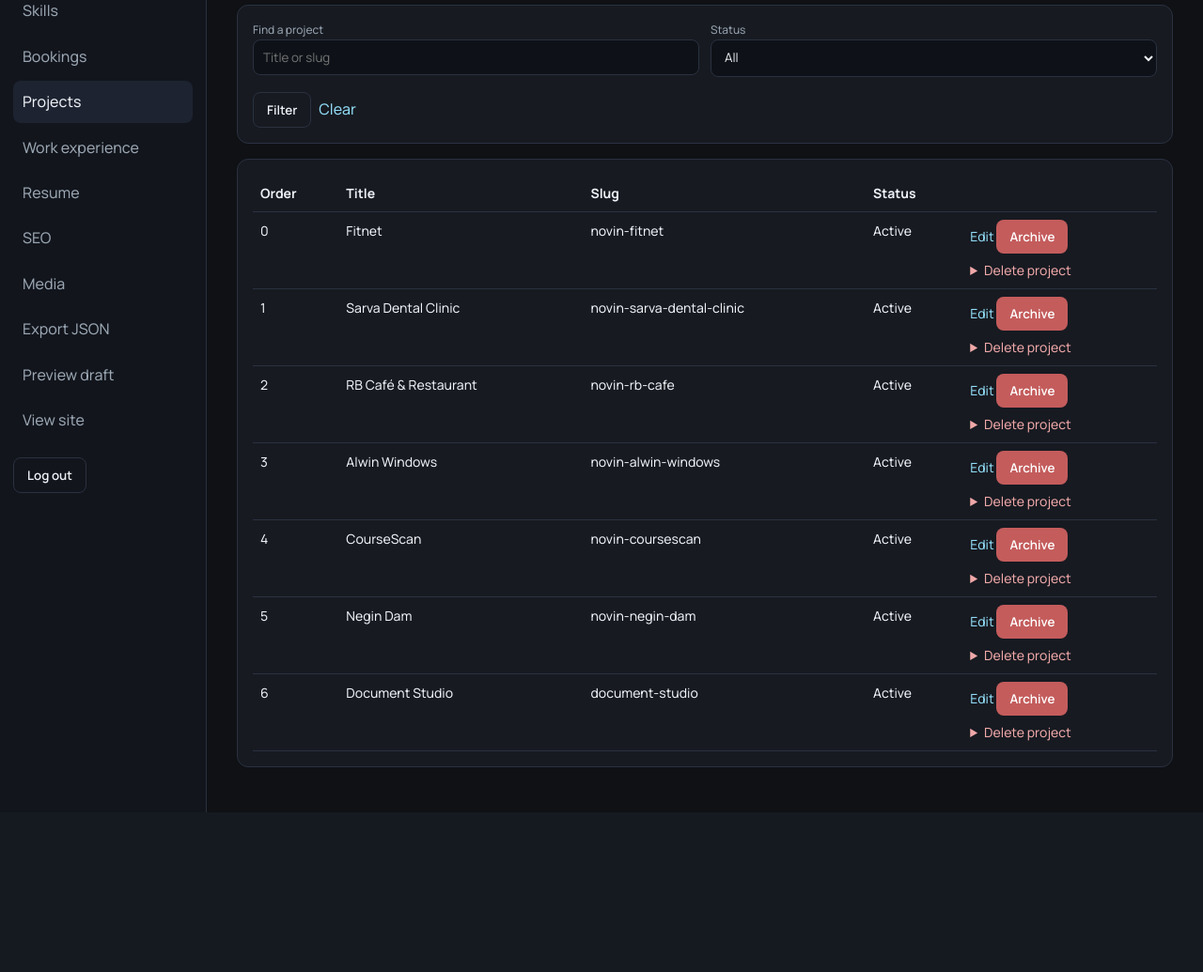
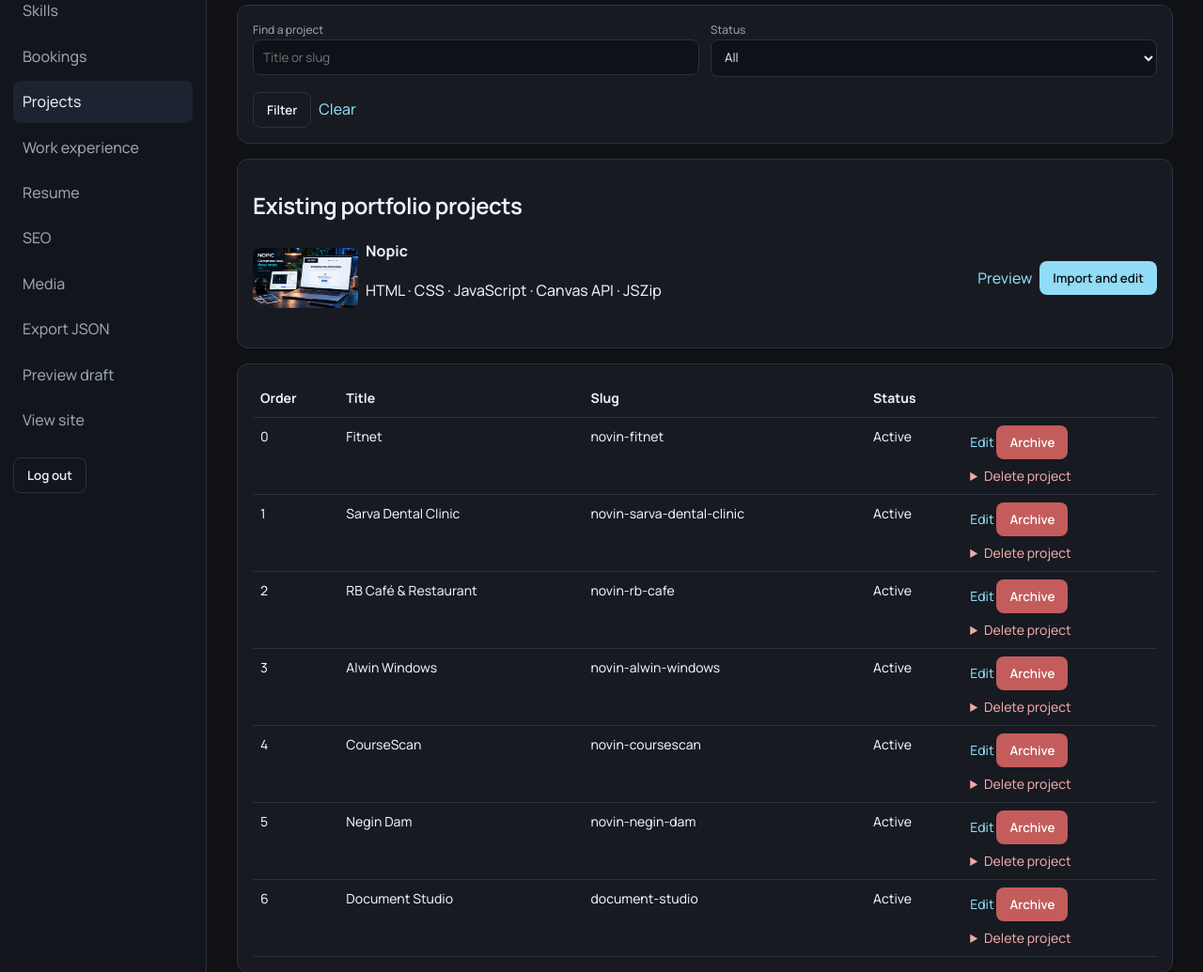
Before and after one commit to Amir-dev00/Portfolio, a Laravel app: page /admin/projects in a window 1280 px wide. Shown: the part 216-1251 px from the top of the page at 94% size. Before the commit the page ends 1081 px from the top, so only its background shows below. Run offline with Laravel 12, Linux system fonts and the light colour scheme; the visitor is signed in with stand-in values (Sample User, id 1); data comes from the database, SQL or seed files in the repository.

Commit message:
Show bundled projects in admin and support individual import and edit

```diff
--- a/cms/app/Http/Controllers/Admin/ProjectController.php
+++ b/cms/app/Http/Controllers/Admin/ProjectController.php
@@ -42,14 +42,26 @@ class ProjectController extends Controller
         return view('admin.projects.index', [
             'projects' => $projects->get(),
             'orderableProjects' => Project::query()->active()->orderBy('sort_order')->orderBy('id')->get(['id', 'title']),
+            'bundledProjects' => collect($content->bundledProjects())->keyBy('slug'),
             'unmanaged' => array_diff(array_column($content->bundledProjects(), 'slug'), Project::query()->pluck('slug')->all(),
                 SiteSetting::query()->where('key', 'like', SiteSetting::PROJECT_PREFIX.'%')->get()->pluck('value.bundled_slug')->filter()->all()),
         ]);
     }
 
-    public function import(BundledProjectImporter $importer): RedirectResponse
+    public function import(Request $request, BundledProjectImporter $importer, PortfolioContent $content): RedirectResponse
     {
-        $importer->import();
+        $data = $request->validate([
+            'slug' => ['nullable', 'string', Rule::in(array_column($content->bundledProjects(), 'slug'))],
+        ]);
+        $slug = $data['slug'] ?? null;
+        $importer->import($slug);
+
+        if ($slug !== null) {
+            $project = Project::query()->where('slug', $slug)->firstOrFail();
+
+            return redirect()->route('admin.projects.edit', $project)
+                ->with('status', __('Bundled projects are ready to edit. Publish when ready.'));
+        }
 
         return back()->with('status', __('Bundled projects are ready to edit. Publish when ready.'));
     }
--- a/cms/app/Services/BundledProjectImporter.php
+++ b/cms/app/Services/BundledProjectImporter.php
@@ -10,15 +10,15 @@ class BundledProjectImporter
 {
     public function __construct(private PortfolioContent $content) {}
 
-    public function import(): void
+    public function import(?string $slug = null): void
     {
-        DB::transaction(function () {
+        DB::transaction(function () use ($slug) {
             $order = (int) Project::query()->max('sort_order');
 
             $managed = SiteSetting::query()->where('key', 'like', SiteSetting::PROJECT_PREFIX.'%')
                 ->get()->pluck('value.bundled_slug')->filter()->all();
             foreach ($this->content->bundledProjects() as $entry) {
-                if (in_array($entry['slug'], $managed, true)) {
+                if (($slug !== null && $entry['slug'] !== $slug) || in_array($entry['slug'], $managed, true)) {
                     continue;
                 }
                 $project = Project::query()->firstOrCreate(
--- a/cms/lang/fa.json
+++ b/cms/lang/fa.json
@@ -1,4 +1,6 @@
 {
+    "Existing portfolio projects": "پروژه‌های موجود در سایت",
+    "Import and edit": "وارد کردن و ویرایش",
   "AZ Admin": "مدیریت پورتفولیو",
   "About skills": "مهارت‌های بخش درباره من",
   "Manage skills": "مدیریت مهارت‌ها",
--- a/cms/resources/views/admin/projects/index.blade.php
+++ b/cms/resources/views/admin/projects/index.blade.php
@@ -2,6 +2,7 @@
 @section('title',__('Projects'))
 @section('heading',__('Projects'))
 @section('content')
+@php($searchText = is_string(request('q')) ? trim(request('q')) : '')
 <div class="admin-pills">
   <a class="btn" href="{{ route('admin.projects.create') }}">{{ __('Add project') }}</a>
   @if(count($unmanaged))
@@ -48,6 +49,28 @@
   </div>
   <div class="admin-pills"><button class="btn-secondary">{{ __('Filter') }}</button><a href="{{ route('admin.projects.index') }}">{{ __('Clear') }}</a></div>
 </form>
+@if(count($unmanaged) && request('status') !== 'archived')
+  <div class="card">
+    <h2>{{ __('Existing portfolio projects') }}</h2>
+    @foreach($unmanaged as $slug)
+      @php($item = $bundledProjects->get($slug))
+      @continue(!$item || ($searchText !== '' && !str_contains(mb_strtolower($item['title'].' '.$slug), mb_strtolower($searchText))))
+      <div class="admin-pills" style="align-items:center;margin:16px 0">
+        <img src="{{ asset(ltrim($item['image'], '/')) }}" width="112" height="64" alt="" style="object-fit:cover;border-radius:8px">
+        <div style="flex:1;min-width:180px">
+          <strong>{{ app()->getLocale() === 'fa' ? $item['fa']['title'] : $item['title'] }}</strong>
+          <p>{{ implode(' · ', $item['technologies']) }}</p>
+        </div>
+        <a href="{{ app()->getLocale() === 'fa' ? url('/fa/work/'.$slug) : url('/work/'.$slug) }}" target="_blank" rel="noopener">{{ __('Preview') }}</a>
+        <form method="post" action="{{ route('admin.projects.import') }}">
+          @csrf
+          <input type="hidden" name="slug" value="{{ $slug }}">
+          <button type="submit">{{ __('Import and edit') }}</button>
+        </form>
+      </div>
+    @endforeach
+  </div>
+@endif
 <div class="card admin-table">
 <table>
   <thead><tr><th>{{ __('Order') }}</th><th>{{ __('Title') }}</th><th>{{ __('Slug') }}</th><th>{{ __('Status') }}</th><th></th></tr></thead>
```
Also changed, not shown: cms/tests/Feature/AdminContentWorkspaceTest.php (+20 -0 lines).
